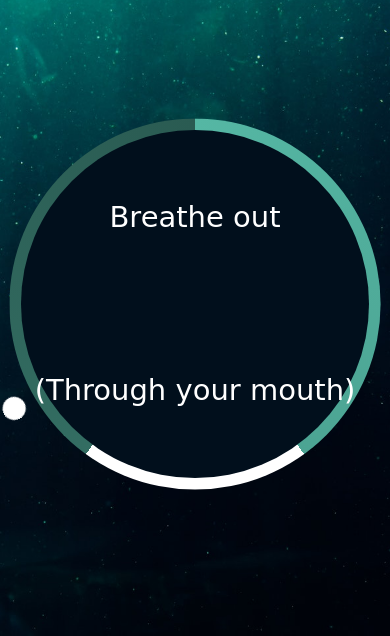
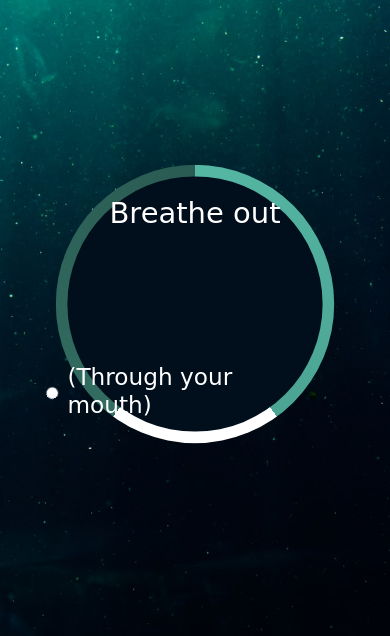
Before and after one commit to akindoju/Relax, a plain HTML site: page index.html in a window 390 px wide. Shown: the part 208-844 px from the top of the page. Drawn offline with Linux system fonts and the light colour scheme; a web font is replaced by a local one.

Commit message:
fixed media queries

```diff
--- a/index.html
+++ b/index.html
@@ -16,7 +16,7 @@
 
       <p class="hold" id="hold"></p>
 
-      <p id="sub-text"></p>
+      <p id="sub-text" class="sub-text"></p>
 
       <div class="pointer-container">
         <span class="pointer"></span>
--- a/style.css
+++ b/style.css
@@ -103,10 +103,6 @@ body h1 {
   animation: grow 3s linear forwards;
 }
 
-.heading.grow {
-  animation: grow 3s linear forwards;
-}
-
 @keyframes grow {
   from {
     transform: scale(1);
@@ -121,10 +117,6 @@ body h1 {
   animation: shrink 3s linear forwards;
 }
 
-.heading.shrink {
-  animation: shrink 3s linear forwards;
-}
-
 @keyframes shrink {
   from {
     transform: scale(1.2);
@@ -134,3 +126,34 @@ body h1 {
     transform: scale(1);
   }
 }
+
+@media (max-width: 500px) {
+  .container {
+    height: 220px;
+    width: 220px;
+  }
+
+  .gradient-circle {
+    height: 240px;
+    width: 240px;
+    position: absolute;
+    top: -10px;
+    left: -10px;
+  }
+
+  .pointer {
+    height: 10px;
+    width: 10px;
+  }
+
+  .pointer-container {
+    top: -40px;
+    left: 100px;
+    width: -40px;
+    height: 150px;
+  }
+
+  .sub-text {
+    font-size: 20px;
+  }
+}
```
